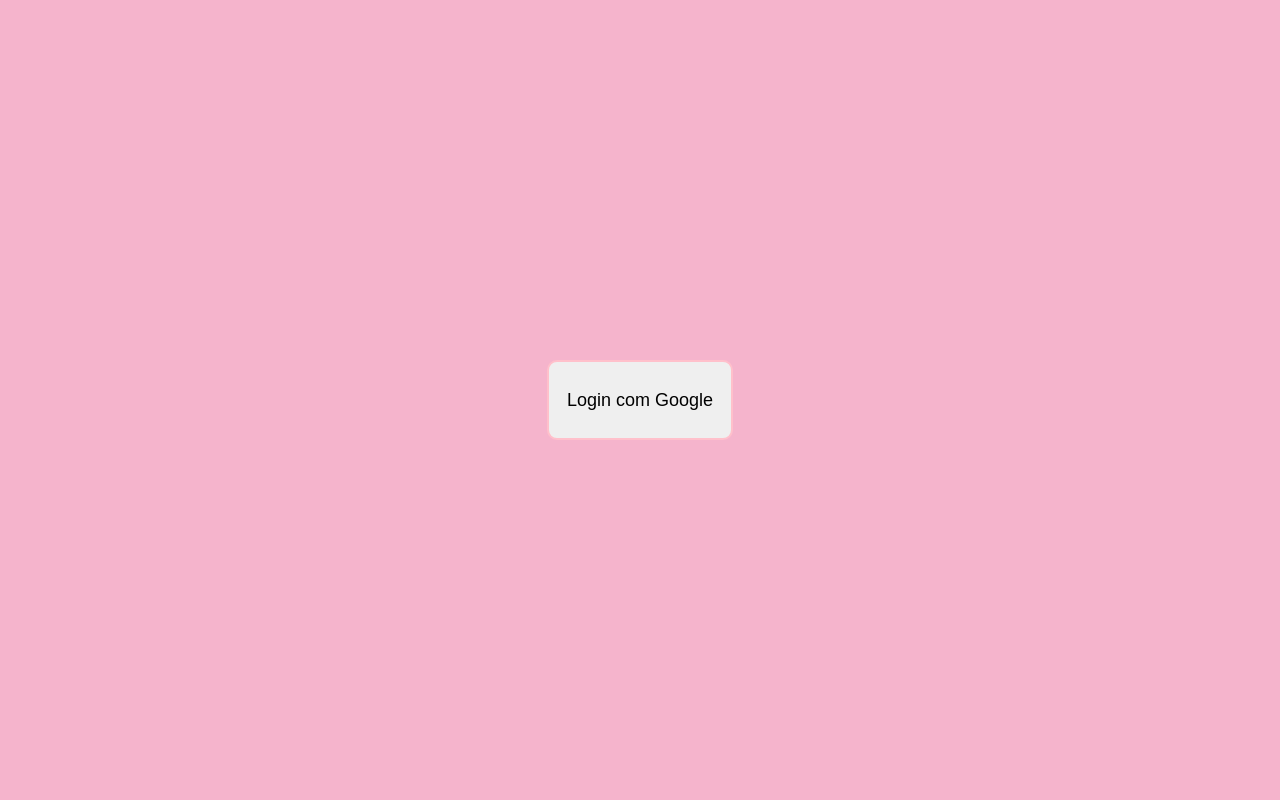
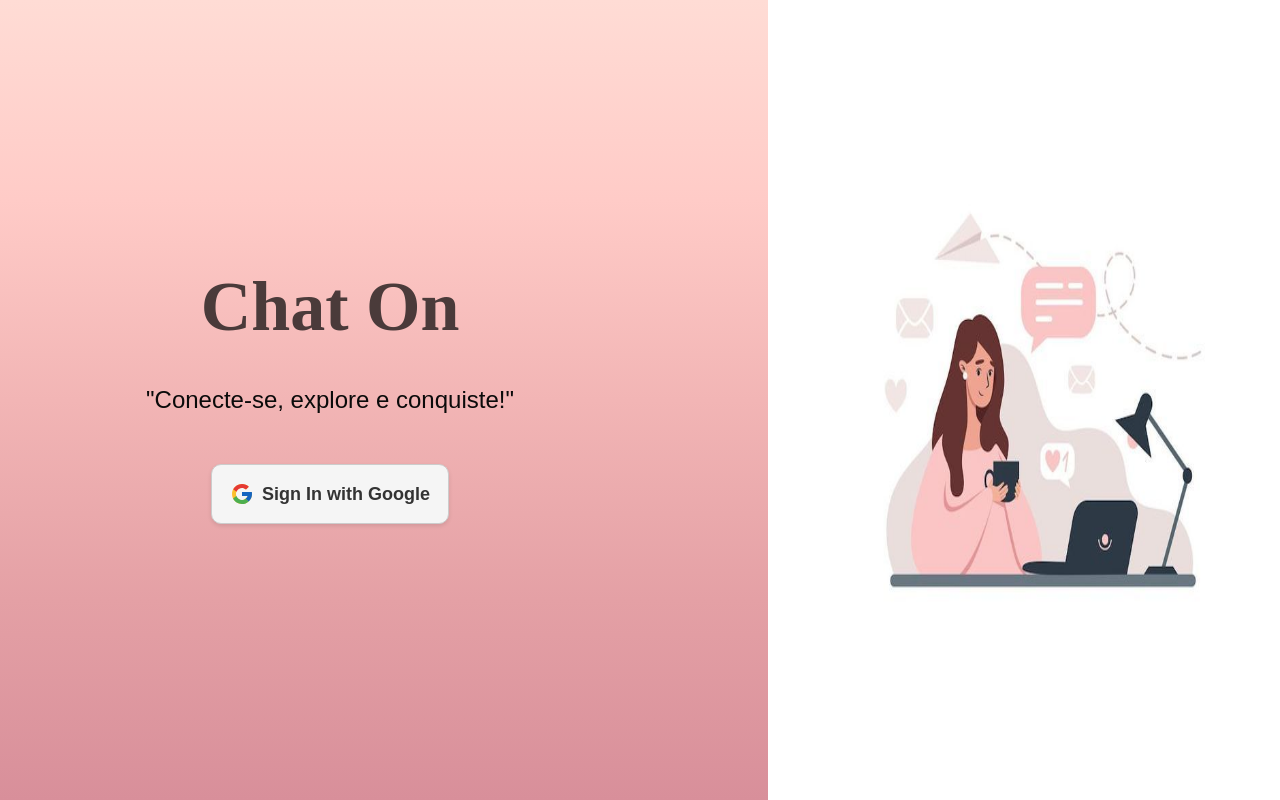
Before and after one commit to LuciFranco10/Gossip, a React (Create React App) app: page / in a window 1280 px wide. Built offline with nearby package versions, Linux system fonts and the light colour scheme; no server answers.

Commit message:
Atualizações na Tela de Login

```diff
--- a/package.json
+++ b/package.json
@@ -3,6 +3,10 @@
   "version": "0.1.0",
   "private": true,
   "dependencies": {
+    "@emotion/react": "^11.13.3",
+    "@emotion/styled": "^11.13.0",
+    "@mui/icons-material": "^6.1.0",
+    "@mui/material": "^6.1.0",
     "@testing-library/jest-dom": "^5.17.0",
     "@testing-library/react": "^13.4.0",
     "@testing-library/user-event": "^13.5.0",
--- a/src/App.js
+++ b/src/App.js
@@ -6,6 +6,7 @@
 import Sidebar from "./components/Sidebar";
 import * as C from "./styles/app";
 import Chat from "./components/Chat";
+
 
 const App = () => {
     const [user, loading] = useAuthState(auth);
--- a/src/components/Login/index.js
+++ b/src/components/Login/index.js
@@ -1,14 +1,38 @@
 import React from "react";
 import { auth, provider } from "../../services/firebase";
 import * as C from "./styles";
+import GoogleIcon from '@mui/icons-material/Google';
+
 
 const Login = () => {
   const handleSignin = () => {
     auth.signInWithPopup(provider).catch(alert);
   };
+
+
+
   return (
     <C.Container>
-      <C.Button onClick={handleSignin}>Login com Google</C.Button>
+      {/* Seção esquerda com a imagem */}
+      <C.LeftSection>
+      <C.Title>Chat On</C.Title>
+      <C.SubTitle>"Conecte-se, explore e conquiste!"</C.SubTitle>
+      <C.Button onClick={handleSignin}>
+          <svg xmlns="http://www.w3.org/2000/svg" x="0px" y="0px" width="24" height="24" viewBox="0 0 48 48">
+            <path fill="#fbc02d" d="M43.611,20.083H42V20H24v8h11.303c-1.649,4.657-6.08,8-11.303,8c-6.627,0-12-5.373-12-12	s5.373-12,12-12c3.059,0,5.842,1.154,7.961,3.039l5.657-5.657C34.046,6.053,29.268,4,24,4C12.955,4,4,12.955,4,24s8.955,20,20,20	s20-8.955,20-20C44,22.659,43.862,21.35,43.611,20.083z"></path>
+            <path fill="#e53935" d="M6.306,14.691l6.571,4.819C14.655,15.108,18.961,12,24,12c3.059,0,5.842,1.154,7.961,3.039	l5.657-5.657C34.046,6.053,29.268,4,24,4C16.318,4,9.656,8.337,6.306,14.691z"></path>
+            <path fill="#4caf50" d="M24,44c5.166,0,9.86-1.977,13.409-5.192l-6.19-5.238C29.211,35.091,26.715,36,24,36	c-5.202,0-9.619-3.317-11.283-7.946l-6.522,5.025C9.505,39.556,16.227,44,24,44z"></path>
+            <path fill="#1565c0" d="M43.611,20.083L43.595,20L42,20H24v8h11.303c-0.792,2.237-2.231,4.166-4.087,5.571	c0.001-0.001,0.002-0.001,0.003-0.002l6.19,5.238C36.971,39.205,44,34,44,24C44,22.659,43.862,21.35,43.611,20.083z"></path>
+          </svg>
+          Sign In with Google
+        </C.Button>
+
+      </C.LeftSection>
+      {/* Seção direita com o botão de login */}
+
+      <C.RightSection>
+
+      </C.RightSection>
     </C.Container>
   );
 };
--- a/src/components/Login/styles.js
+++ b/src/components/Login/styles.js
@@ -1,22 +1,108 @@
-import styled from "styled-components";
+import styled, { keyframes } from 'styled-components';
+
+
+export const fadeAnimation = keyframes`
+  0% {
+    opacity: 0;
+    transform: translateY(20px);
+  }
+  50% {
+    opacity: 0.5;
+    transform: translateY(0);
+  }
+  100% {
+    opacity: 1;
+    transform: translateY(-20px);
+  }
+`;
+
 
 export const Container = styled.div`
-display: flex;
-height: 100vh;
-align-items: center;
-justify-content: center;
- background-color: #F5B4CC;
+  display: flex;
+  height: 100vh;
+  align-items: center;
+  justify-content: flex-end;
+  background:
+    linear-gradient(180deg, #ffdcd5 0, #ffcbc7 25%, #f2b5b5 50%, #e4a0a5 75%, #d88f9a 100%) left no-repeat,
+    url('/moca.jpeg') right no-repeat;
+  background-size: 60% 100%, 30% 65%; /* Ajusta o tamanho do gradiente e da imagem */
+  background-position: left, 95%; /* Posiciona o gradiente à esquerda e a imagem à direita */
+`;
+
+
+export const Title = styled.h1`
+  font-size: 70px;
+  font-weight: bold;
+  text-align: center;
+  margin-bottom: 30px;
+  color: #0a0a0a;
+  font-family: 'Playpen Sans', cursive;
+  animation: ${fadeAnimation} 2s ease-in-out infinite;
+`;
+
+
+export const SubTitle = styled.p`
+  font-size: 24px;
+  font-weight: normal;
+  text-align: center;
+  margin-bottom: 30px;
+  color: #0a0a0a;
+   font-family: 'Playpen Sans', sans-serif;
 `;
 
 export const Button = styled.button`
-  outline: none;
   font-size: 18px;
+  font-weight: bold;
+  display: flex;
   align-items: center;
   justify-content: center;
   padding: 14px 18px;
-  margin: auto;
-  height: 80px;
+  height: 60px;
   border-radius: 10px;
-  border: 2px solid pink;
+  background-color: #f5f5f5;
+  color: #333;
   cursor: pointer;
+  transition: all 0.3s ease;
+  border: 1px solid #ccc;
+  box-shadow: 0 2px 4px rgba(0, 0, 0, 0.1);
+  margin-top: 20px; /* Espaço entre o botão e o título */
+
+  svg {
+    margin-right: 8px;
+  }
+
+  &:hover {
+    background-color: #DCDCDC;
+    color: white;
+    border-color: #ffcccb;
+    box-shadow: 0 4px 8px rgba(0, 0, 0, 0.15);
+  }
+
+  &:focus {
+    outline: none;
+    border-color: lightblue;
+    box-shadow: 0 0 5px lightblue;
+  }
+
+  &:active {
+    background-color: darkpink;
+    border-color: #ff9999;
+    box-shadow: 0 2px 4px rgba(0, 0, 0, 0.2);
+  }
 `;
+
+export const LeftSection = styled.div`
+  flex: 1; /* Permite que a seção ocupe o espaço disponível à esquerda */
+  display: flex;
+  flex-direction: column; /* Empilha o título e o botão verticalmente */
+  align-items: center;
+  justify-content: center; /* Alinha o conteúdo ao centro, se necessário */
+  padding: 20px; /* Adiciona um pouco de espaço ao redor do conteúdo */
+`;
+
+export const RightSection = styled.div`
+  flex: 1; /* Permite que a seção ocupe o espaço disponível à direita */
+  display: flex;
+  align-items: center;
+  justify-content: center; /* Alinha o conteúdo ao centro, se necessário */
+`;
--- a/src/index.js
+++ b/src/index.js
@@ -1,6 +1,7 @@
 import { createRoot } from "react-dom/client";
 import App from "./App";
 import GlobalStyle from "./styles/global";
+
 
 
 const root = createRoot(document.querySelector("#root"));
--- a/src/styles/global.js
+++ b/src/styles/global.js
@@ -1,6 +1,7 @@
 import { createGlobalStyle } from "styled-components";
 
 const GlobalStyle = createGlobalStyle`
+
 * {
 margin: 0;
 padding: 0;
@@ -10,7 +11,7 @@
 body {
 width: 100vw;
 height: 100vh;
-font-family: 'Segoe UI', Tahoma, Geneva, Verdana, sans-serif;
+font-family: 'Playpen Sans', sans-serif;
 color: Black;
 
 }
```
Also changed, not shown: public/moca.jpeg (added), 1 other file (tests, documents, lock files or other folders).
